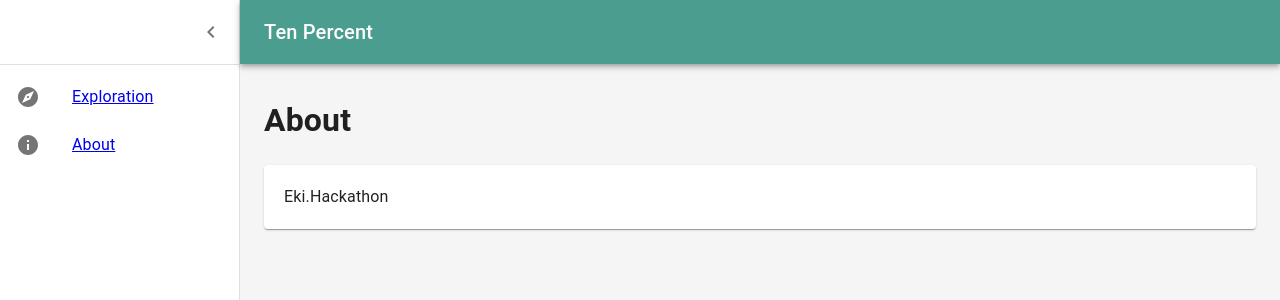
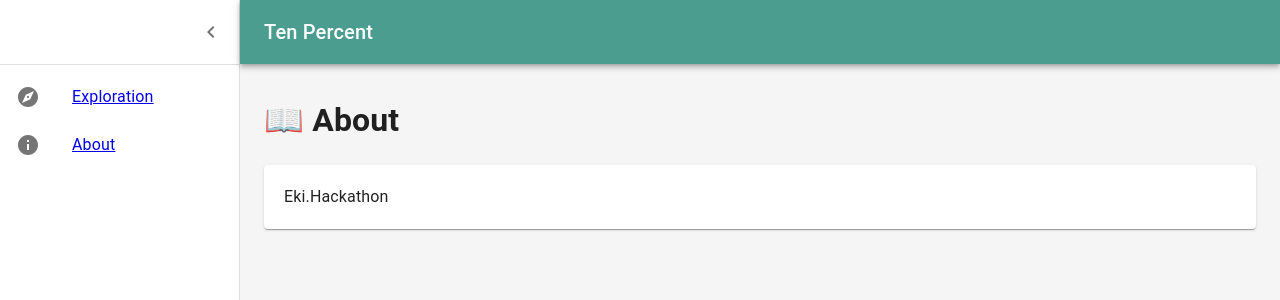
Before and after one commit to louis-sanna-eki/hackaton-08-03-2022, a React (Create React App) app in the folder my-app/: page /about in a window 1280 px wide. Shown: the top 300 px of the page. Built offline with nearby package versions, Linux system fonts and the light colour scheme.

Commit message:
Add icon

```diff
--- a/my-app/src/pages/about/About.tsx
+++ b/my-app/src/pages/about/About.tsx
@@ -7,7 +7,7 @@ export { About };
 function About() {
     return (<Layout>
       <div>
-        <h1>About</h1>
+        <h1>📖 About</h1>
         <Paper sx={{ padding: '20px' }}>Eki.Hackathon</Paper>
       </div>
     </Layout>);
```
